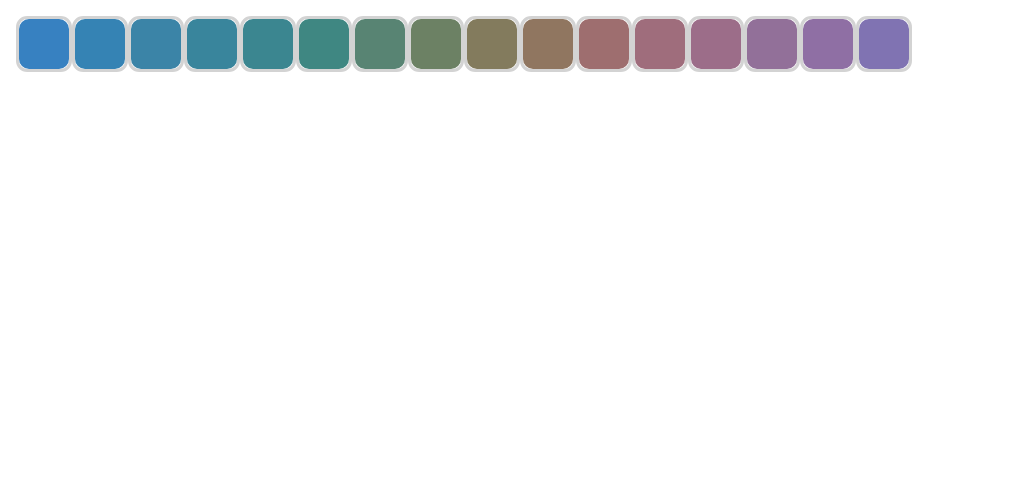
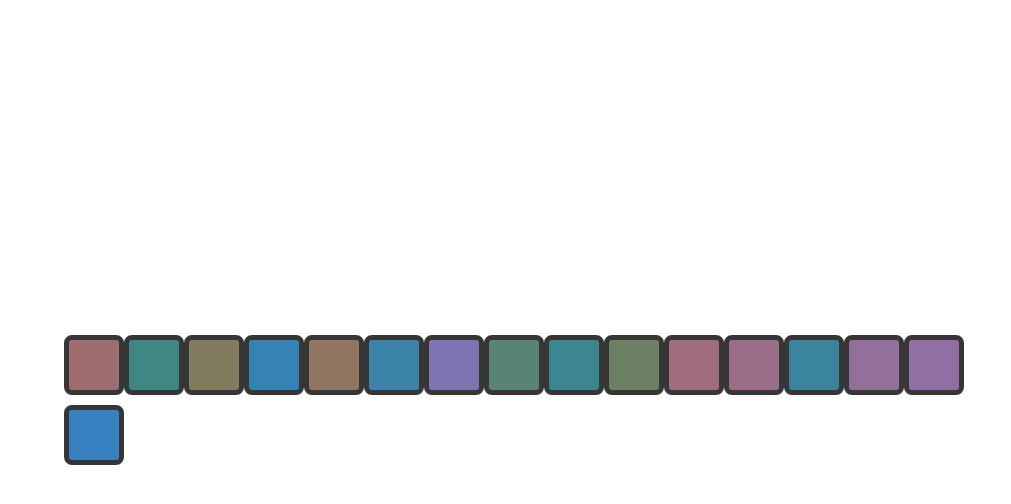
Before and after one commit to mbrydges/farnsworth-d-15-color-blind-test, a Next.js app: page / in a window 1280 px wide. Shown: the top 504 px of the page, without its empty margins (0-1011 px from the left). Built offline with nearby package versions, Linux system fonts and the light colour scheme.

Commit message:
move items between rows

```diff
--- a/src/app/components/Item.tsx
+++ b/src/app/components/Item.tsx
@@ -30,7 +30,8 @@ const Item = ({ task, index }: Props) => {
             style={{
               width: '100%',
               height: '100%',
-              borderRadius: '20%',
+              borderRadius: '8px',
+              border: '5px solid #363636',
               backgroundColor: task.color,
             }}
           ></div>
--- a/src/app/globals.css
+++ b/src/app/globals.css
@@ -1,25 +1,34 @@
+html,
+body {
+  margin: 0;
+  padding: 0;
+  max-width: 100vw;
+  height: 100vh;
+  display: grid;
+  align-items: center;
+}
+
 .item {
   display: flex;
   align-items: center;
   justify-content: center;
-  border: 3px solid lightgrey;
-  border-radius: 20%;
-  width: 50px;
+  width: 5.625vw;
+  max-width: 60px;
   height: 50px;
   cursor: grab;
 }
 
-.item:focus {
-  outline: none;
-  border-color: red;
+.list {
+  display: flex;
+  align-items: center;
+  height: 50px;
+  max-width: 100vw;
+  padding-left: 5vw;
+  padding-right: 5vw;
 }
 
-.list {
-  display: flex;
-  padding: 8px;
+.list-container {
+  display: grid;
+  gap: 20px;
+  max-height: 120px;
 }
-
-.title {
-  padding: 8px;
-  margin: 0px;
-}
--- a/src/app/initialTasks.js
+++ b/src/app/initialTasks.js
@@ -20,10 +20,13 @@ export const initialData = {
   columns: {
     'column-1': {
       id: 'column-1',
-      title: 'To do',
       taskIds: ['task-1', 'task-2', 'task-3', 'task-4', 'task-5', 'task-6', 'task-7', 'task-8', 'task-9', 'task-10', 'task-11', 'task-12', 'task-13', 'task-14', 'task-15', 'task-16'],
+    },
+    'column-2': {
+      id: 'column-2',
+      taskIds: [],
     },
   },
   // Facilitate reordering of columns
-  columnOrder: ['column-1']
+  columnOrder: ['column-1', 'column-2']
 };
--- a/src/app/layout.tsx
+++ b/src/app/layout.tsx
@@ -5,8 +5,8 @@ import './globals.css'
 const inter = Inter({ subsets: ['latin'] })
 
 export const metadata: Metadata = {
-  title: 'Create Next App',
-  description: 'Generated by create next app',
+  title: 'Farnsworth D-15 | Color Blind Test',
+  description: 'Farnsworth-D-15 color blind test',
 }
 
 export default function RootLayout({
--- a/src/app/page.tsx
+++ b/src/app/page.tsx
@@ -3,14 +3,28 @@ import { initialData } from './initialTasks.js'
 import { DragDropContext, DropResult } from 'react-beautiful-dnd'
 import { Columns, Tasks } from '@/global.js'
 import List from './components/List'
-import { useEffect, useState } from 'react'
+import { useState } from 'react'
+
+const shuffle = (array: string[]) => {
+  return array.sort(() => Math.random() - 0.5)
+}
+
+const pin = (arrayStart: string[], arrayFinish: string[]) => {
+  // Use shuffle here  eventually
+  arrayFinish.push(arrayStart[0])
+  arrayStart.splice(0, 1)
+}
+
+// Initialize second row
+pin(
+  (initialData.columns as Columns)['column-1'].taskIds,
+  (initialData.columns as Columns)['column-2'].taskIds
+)
+
+shuffle((initialData.columns as Columns)['column-1'].taskIds)
 
 export default function Home() {
   const [state, setState] = useState(initialData)
-
-  useEffect(() => {
-    console.log(state)
-  }, [state])
 
   const onDragEnd = (result: DropResult) => {
     const { destination, source, draggableId } = result
@@ -26,16 +40,19 @@ export default function Home() {
       return
     }
 
-    const column = (state.columns as Columns)[source.droppableId]
-    const newTaskIds = Array.from(column.taskIds)
+    const start = (state.columns as Columns)[source.droppableId]
+    const finish = (state.columns as Columns)[destination.droppableId]
+
+    // Moving within same list
+    if (start == finish) {
+      const newTaskIds = Array.from(start.taskIds)
       newTaskIds.splice(source.index, 1)
       newTaskIds.splice(destination.index, 0, draggableId)
 
       const newColumn = {
-      ...column,
+        ...start,
         taskIds: newTaskIds,
       }
-    console.log('new', newColumn)
       const newState = {
         ...state,
         columns: {
@@ -43,12 +60,39 @@ export default function Home() {
           [newColumn.id]: newColumn,
         },
       }
-    console.log('state', newState)
       setState(newState)
+      return
+    }
+
+    // Moving from one list to another
+    const startTaskIds = Array.from(start.taskIds)
+    startTaskIds.splice(source.index, 1)
+    const newStart = {
+      ...start,
+      taskIds: startTaskIds,
+    }
+    const finishTaskIds = Array.from(finish.taskIds)
+    finishTaskIds.splice(destination.index, 0, draggableId)
+    const newFinish = {
+      ...finish,
+      taskIds: finishTaskIds,
+    }
+    const newState = {
+      ...state,
+      columns: {
+        ...state.columns,
+        [newStart.id]: newStart,
+        [newFinish.id]: newFinish,
+      },
+    }
+    setState(newState)
+    return
   }
 
   return (
+    <>
       <DragDropContext onDragEnd={onDragEnd}>
+        <div className="list-container">
           {state.columnOrder.map((columnId) => {
             const column = (state.columns as Columns)[columnId]
             const tasks = column.taskIds.map(
@@ -56,6 +100,8 @@ export default function Home() {
             )
             return <List key={column.id} column={column} tasks={tasks} />
           })}
+        </div>
       </DragDropContext>
+    </>
   )
 }
--- a/src/global.d.ts
+++ b/src/global.d.ts
@@ -1,7 +1,6 @@
 // global.d.ts
 export type Task = {
   id: string
-  content: string
   color: string
 }
 
@@ -11,7 +10,6 @@ export type Tasks = {
 
 export type Column = {
   id: string
-  title: string
   taskIds: string[]
 }
 
```
Also changed, not shown: src/app/page.module.css (added). Lines whose indentation alone changed are shown as unchanged.
